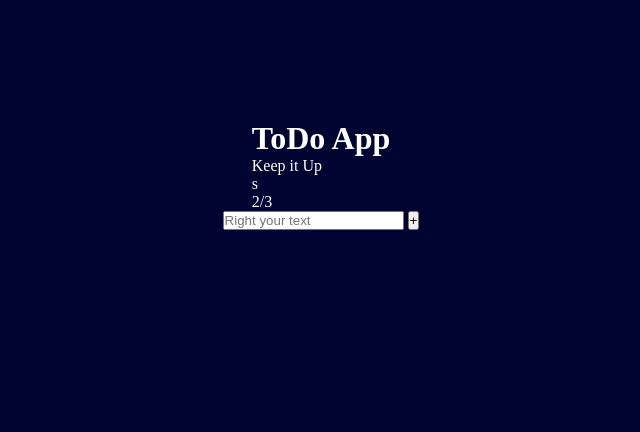
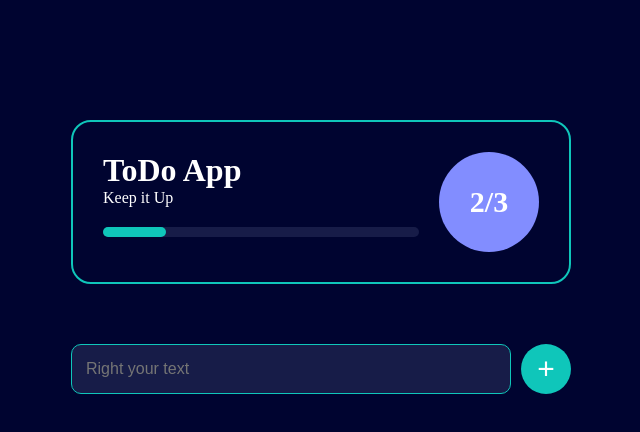
Before and after one commit to Muhammad-sefat/ToDo-App, a plain HTML site: page index.html in a window 1280 px wide. Shown: the whole page, without its empty margins (319-959 px from the left). Drawn offline with Linux system fonts and the light colour scheme.

Commit message:
Complete Css Part and start javascript functionality

```diff
--- a/index.html
+++ b/index.html
@@ -13,7 +13,7 @@
           <h1>ToDo App</h1>
           <p>Keep it Up</p>
           <div id="progressBar">
-            <div id="progress">s</div>
+            <div id="progress"></div>
           </div>
         </div>
         <div class="stats-number">
--- a/style.css
+++ b/style.css
@@ -3,7 +3,7 @@
   --secondaryBackground: #171c48;
   --text: #fff;
   --purple: #828dff;
-  --teal: #24feee;
+  --teal: #0fc6ba;
 }
 * {
   padding: 0;
@@ -19,5 +19,75 @@ body {
   align-items: center;
   flex-direction: column;
   justify-content: center;
-  margin-top: 120px;
+  margin: 120px auto 0 auto;
+  max-width: 500px;
 }
+
+.stats-container {
+  padding: 30px;
+  border-radius: 20px;
+  border: 2px solid var(--teal);
+  display: flex;
+  justify-content: space-between;
+  width: 100%;
+  gap: 20px;
+}
+.details {
+  width: 100%;
+}
+#progressBar {
+  width: 100%;
+  height: 10px;
+  border-radius: 6px;
+  background-color: var(--secondaryBackground);
+  margin-top: 20px;
+}
+#progress {
+  width: 20%;
+  height: 10px;
+  border-radius: 10px;
+  background-color: var(--teal);
+  transition: all 0.3s ease;
+}
+#numbers {
+  width: 100px;
+  height: 100px;
+  background: var(--purple);
+  color: var(--text);
+  font-size: 30px;
+  font-weight: 600;
+  display: flex;
+  align-items: center;
+  justify-content: center;
+  border-radius: 50%;
+}
+form {
+  margin-top: 60px;
+  width: 100%;
+  display: flex;
+  gap: 10px;
+}
+
+input {
+  flex: 1;
+  padding: 14px;
+  background-color: var(--secondaryBackground);
+  border: 1px solid var(--teal);
+  border-radius: 10px;
+  color: var(--text);
+  font-size: 1rem;
+  outline: none;
+}
+button {
+  width: 50px;
+  height: 50px;
+  border-radius: 50%;
+  background-color: var(--teal);
+  color: var(--text);
+  font-size: 30px;
+  display: flex;
+  align-items: center;
+  justify-content: center;
+  outline: none;
+  border: none;
+}
```
